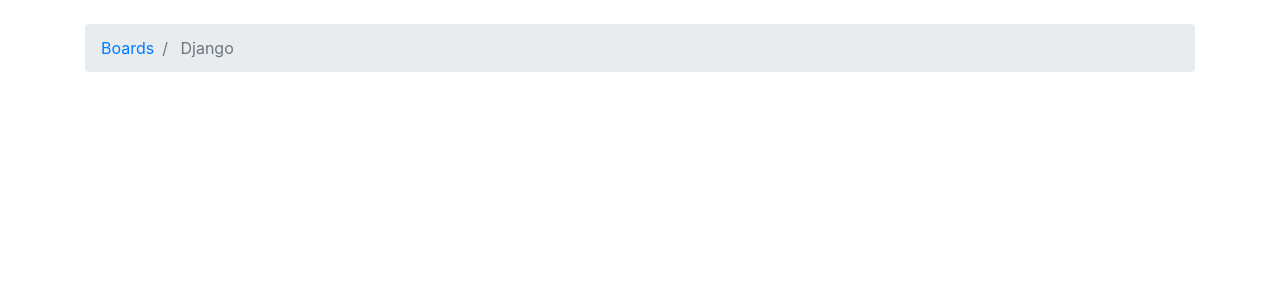
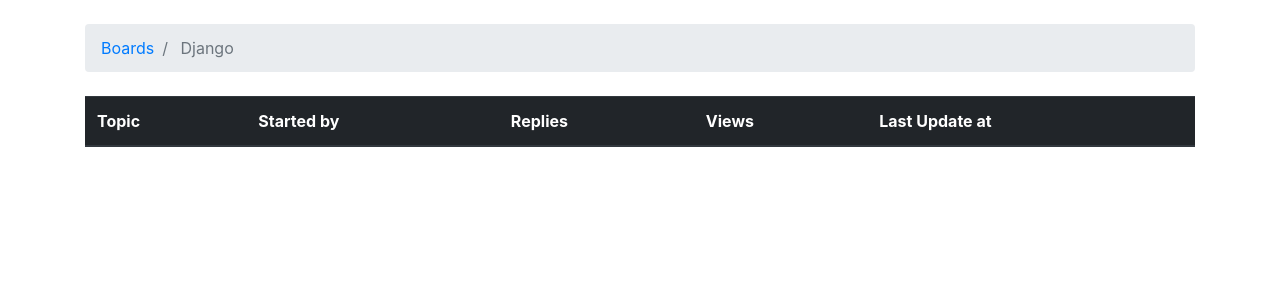
Before and after one commit to babu-thomas/forum-site, a Django app: page /boards/1/ in a window 1280 px wide. Shown: the part 56-356 px from the top of the page. Run offline with Django 3.2, Linux system fonts and the light colour scheme; data comes from the database, SQL or seed files in the repository; data that the repository does not hold is empty; some libraries are stand-ins or nearby versions.

Commit message:
List all topics in board

```diff
--- a/forums/views.py
+++ b/forums/views.py
@@ -10,4 +10,5 @@ class BoardListView(ListView):
 
 class BoardDetailView(DetailView):
     template_name = 'topics.html'
+    context_object_name = 'board'
     model = Board
--- a/templates/topics.html
+++ b/templates/topics.html
@@ -12,4 +12,26 @@
 {% endblock %}
 
 {% block content %}
+<table class="table">
+    <thead class="thead-dark">
+        <tr>
+            <th>Topic</th>
+            <th>Started by</th>
+            <th>Replies</th>
+            <th>Views</th>
+            <th>Last Update at</th>
+        </tr>
+    </thead>
+    <tbody>
+        {% for topic in board.topics.all %}
+            <tr>
+                <td>{{ topic.subject }}</td>
+                <td>{{ topic.starter.username }}</td>
+                <td class="align-middle">0</td>
+                <td class="align-middle">0</td>
+                <td>{{ topic.last_updated }}</td>
+            </tr>
+        {% endfor %}
+    </tbody>
+</table>
 {% endblock %}
```
Also changed, not shown: forums/tests.py (+13 -1 lines).
